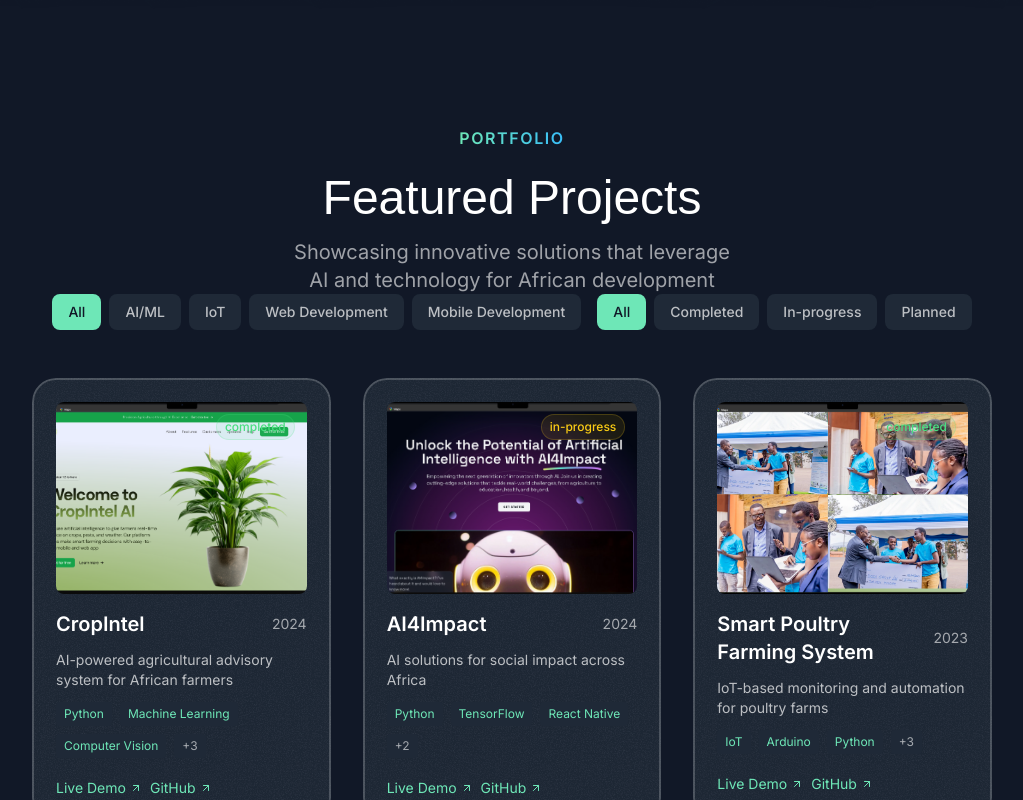
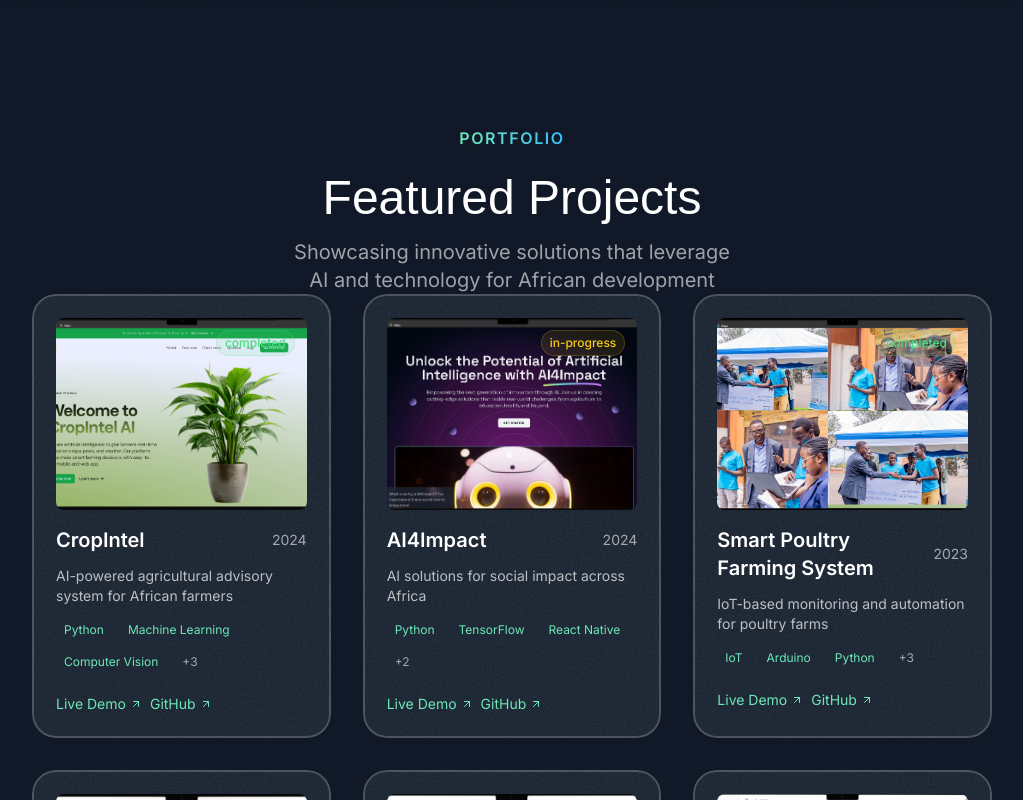
Before and after one commit to chrismazi/myportifolioweb, a Next.js app: page /projects in a window 1280 px wide. Shown: the part 720-1520 px from the top of the page, without its empty margins (128-1151 px from the left). Built offline with nearby package versions, Linux system fonts and the light colour scheme; a web font is replaced by a local one.

Commit message:
refactor: remove unnecessary filter buttons from projects page

```diff
--- a/src/sections/ProjectsShowcase.tsx
+++ b/src/sections/ProjectsShowcase.tsx
@@ -143,19 +143,8 @@
   }
 ];
 
-const categories = ['All', 'AI/ML', 'IoT', 'Web Development', 'Mobile Development'];
-const statuses = ['All', 'completed', 'in-progress', 'planned'];
-
 export const ProjectsShowcase = () => {
-  const [selectedCategory, setSelectedCategory] = useState('All');
-  const [selectedStatus, setSelectedStatus] = useState('All');
   const [selectedProject, setSelectedProject] = useState<Project | null>(null);
-
-  const filteredProjects = projects.filter(project => {
-    const matchesCategory = selectedCategory === 'All' || project.category === selectedCategory;
-    const matchesStatus = selectedStatus === 'All' || project.status === selectedStatus;
-    return matchesCategory && matchesStatus;
-  });
 
   const getStatusColor = (status: string) => {
     switch (status) {
@@ -184,43 +173,9 @@
           description="Showcasing innovative solutions that leverage AI and technology for African development"
         />
 
-        {/* Filters */}
-        <div className="flex flex-wrap gap-4 justify-center mb-12">
-          <div className="flex gap-2">
-            {categories.map((category) => (
-              <button
-                key={category}
-                onClick={() => setSelectedCategory(category)}
-                className={`px-4 py-2 rounded-lg text-sm font-medium transition-colors ${
-                  selectedCategory === category
-                    ? 'bg-emerald-300 text-gray-900'
-                    : 'bg-gray-800 text-white/70 hover:text-white hover:bg-gray-700'
-                }`}
-              >
-                {category}
-              </button>
-            ))}
-          </div>
-          <div className="flex gap-2">
-            {statuses.map((status) => (
-              <button
-                key={status}
-                onClick={() => setSelectedStatus(status)}
-                className={`px-4 py-2 rounded-lg text-sm font-medium transition-colors ${
-                  selectedStatus === status
-                    ? 'bg-emerald-300 text-gray-900'
-                    : 'bg-gray-800 text-white/70 hover:text-white hover:bg-gray-700'
-                }`}
-              >
-                {status.charAt(0).toUpperCase() + status.slice(1)}
-              </button>
-            ))}
-          </div>
-        </div>
-
         {/* Projects Grid */}
         <div className="grid grid-cols-1 md:grid-cols-2 lg:grid-cols-3 gap-8">
-          {filteredProjects.map((project) => (
+          {projects.map((project) => (
             <Card
               key={project.id}
               className="p-6 hover:scale-105 transition-transform duration-300 cursor-pointer"
@@ -291,11 +246,7 @@
           ))}
         </div>
 
-        {filteredProjects.length === 0 && (
-          <div className="text-center py-12">
-            <p className="text-white/60">No projects found with the selected filters.</p>
-          </div>
-        )}
+
 
         {/* Project Modal */}
         {selectedProject && (
```
